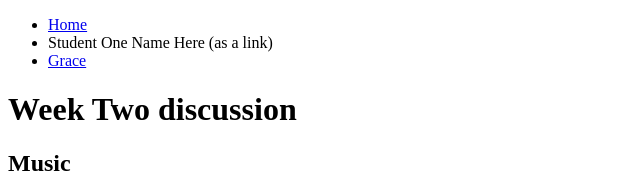
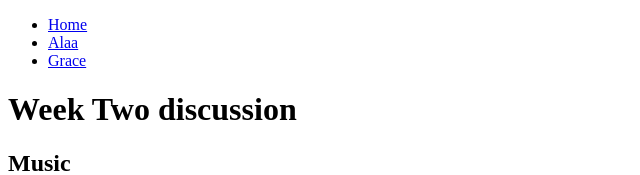
Before and after one commit to 0alaash/339week2, a plain HTML site: page index.html in a window 1280 px wide. Shown: the top 175 px of the page, without its empty margins (0-640 px from the left). Drawn offline with Linux system fonts and the light colour scheme.

Commit message:
fixed issue

```diff
--- a/index.html
+++ b/index.html
@@ -15,7 +15,7 @@
         <nav>
             <ul>
                 <li><a href = "index.html">Home</a></li>
-                <li>Student One Name Here (as a link)</li>
+                <li><a href = "alaa.html">Alaa</a></li>
                 <li><a href = "grace.html">Grace</a></li>
             </ul>
         </nav>
```
